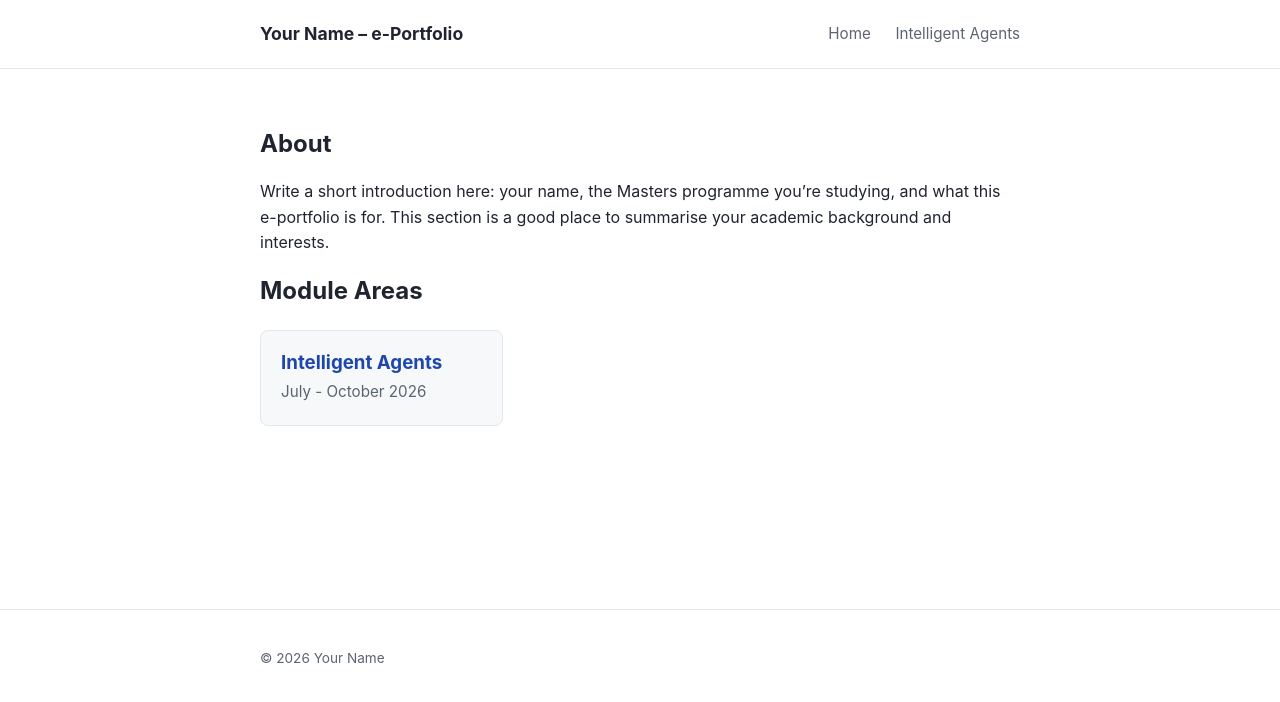
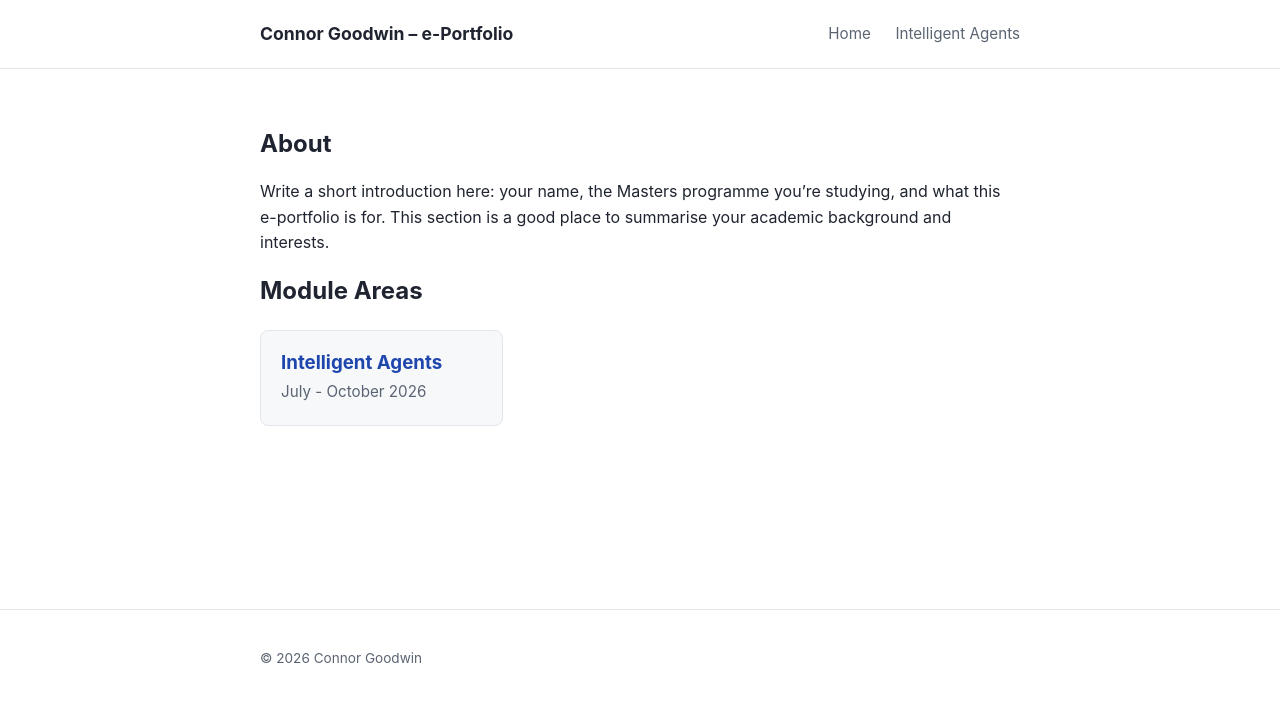
Before and after one commit to Connor-Goodwin/Portfolio, a Jekyll site: the page built from index.md, in a window 1280 px wide. Shown: the top 702 px of the page. Built offline with Jekyll 4.4.1, drawn with Linux system fonts in a browser that asks for light colours.

Commit message:
Update portfolio configuration with personal details

```diff
--- a/_config.yml
+++ b/_config.yml
@@ -1,10 +1,9 @@
-title: "Your Name – e-Portfolio"
+title: "Connor Goodwin – e-Portfolio"
 description: "A Masters e-Portfolio documenting coursework and project work."
-author: "Your Name"
+author: "Connor Goodwin"
 
 # If your GitHub Pages repo is NOT named <username>.github.io, set baseurl to "/<repo-name>"
-# e.g. baseurl: "/e-Portfolio"
-baseurl: ""
+baseurl: "/Portfolio"
 url: ""
 
 markdown: kramdown
```
